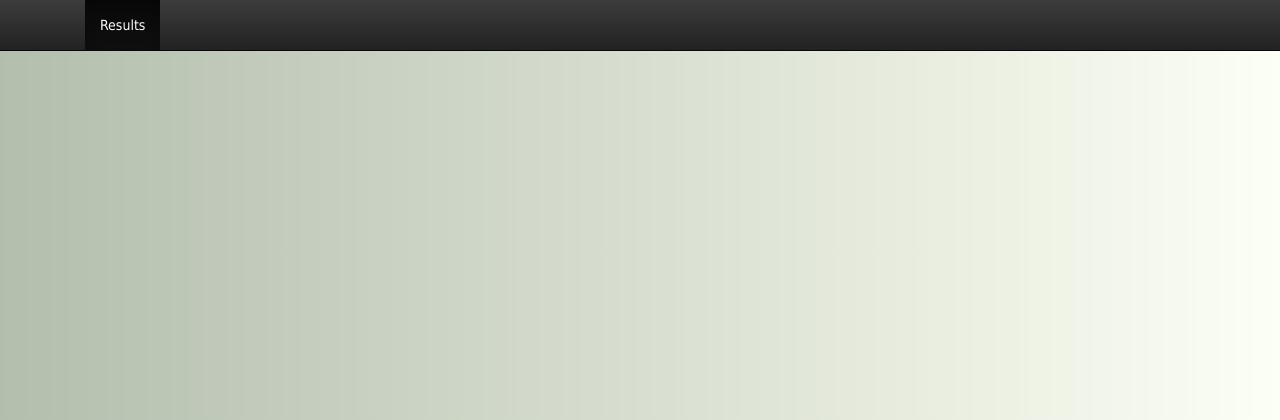
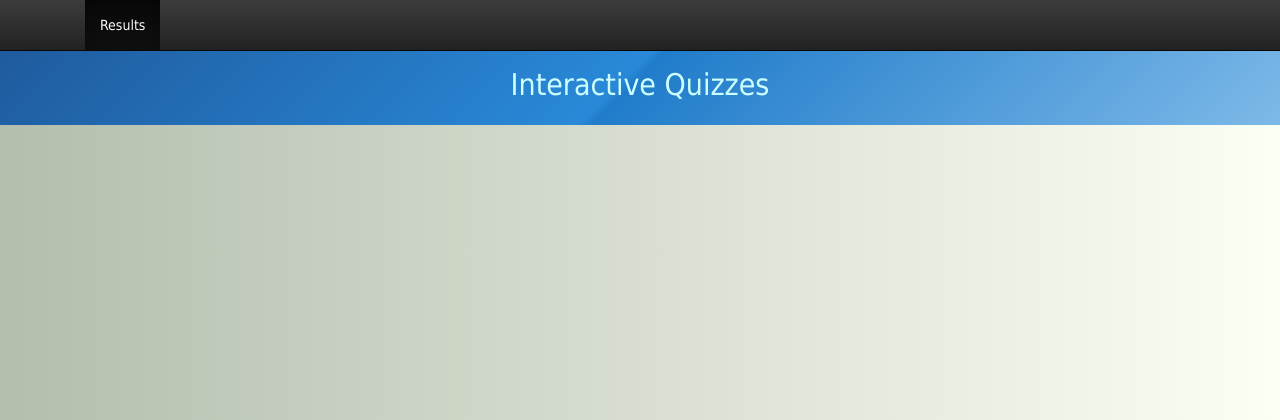
Before and after one commit to linostar/what, a Django app: template templates/what/result.html in a window 1280 px wide. Shown: the top 420 px of the page. Run offline with Django 3.2, Linux system fonts and the light colour scheme; the template is opened without the code that fills it, so the values that code supplies are empty; some libraries are stand-ins or nearby versions; some web fonts are replaced.

Commit message:
Added a jombotron in base template for site_name

```diff
--- a/static/what/css/what-style.css
+++ b/static/what/css/what-style.css
@@ -1,11 +1,24 @@
+@import url(http://fonts.googleapis.com/earlyaccess/notosanskufiarabic.css);
+
 html {
 	position: relative;
 	min-height: 100%;
 }
 
 body {
+	/* change the fonts to your liking */
 	font-family: Tahoma, Georgia, Serif;
 	background: linear-gradient(to left, #fcfff4 0%,#dfe5d7 40%,#b3bead 100%);
+}
+
+.jumbotron {
+	margin-bottom: 0;
+	padding-bottom: 1em;
+	color: #ccffff;
+	text-align: center;
+	/* change the fonts to your liking */
+	font-family: 'Noto Sans Kufi Arabic', Tahoma;
+	background: linear-gradient(135deg, #1e5799 0%,#2989d8 50%,#207cca 51%,#7db9e8 100%);
 }
 
 .answers {
@@ -94,11 +107,11 @@ body {
 
 .time-container {
 	position: fixed;
-	margin-top: 5em;
+	margin-top: 1em;
 }
 
 .page-container {
-	margin-top: 5em;
+	margin-top: 1em;
 	margin-bottom: 5em;
 }
 
--- a/templates/what/base.html
+++ b/templates/what/base.html
@@ -17,7 +17,15 @@
 
 </head>
 <body role="document">
-	<div class="container" role="main">
+		<div class="jumbotron">
+			<div class="container">
+			{% if request.session.site_name %}
+				<h2>{{ request.session.site_name }}</h2>
+			{% else %}
+				<h2>{% trans "Interactive Quizzes" %}</h2>
+			{% endif %}
+			</div>
+		</div>
 		<nav class="navbar navbar-inverse navbar-fixed-top">
 			<div class="container">
 				<div class="navbar-header navbar-end">
@@ -31,6 +39,7 @@
 				</div>
 			</div>
 		</nav>
+	<div class="container" role="main">
 		<div class="page-container">
 			{% block content %}{% endblock %}
 		</div>
--- a/views.py
+++ b/views.py
@@ -181,7 +181,6 @@ def quiz(request, quiz_code):
 
 def result(request, quiz_code):
 	request = Utils.prepare_request(request)
-	print(request.session['lang'])
 	try:
 		quiz = get_object_or_404(Quiz, quiz_code=quiz_code)
 		if not quiz.submitted:
```
